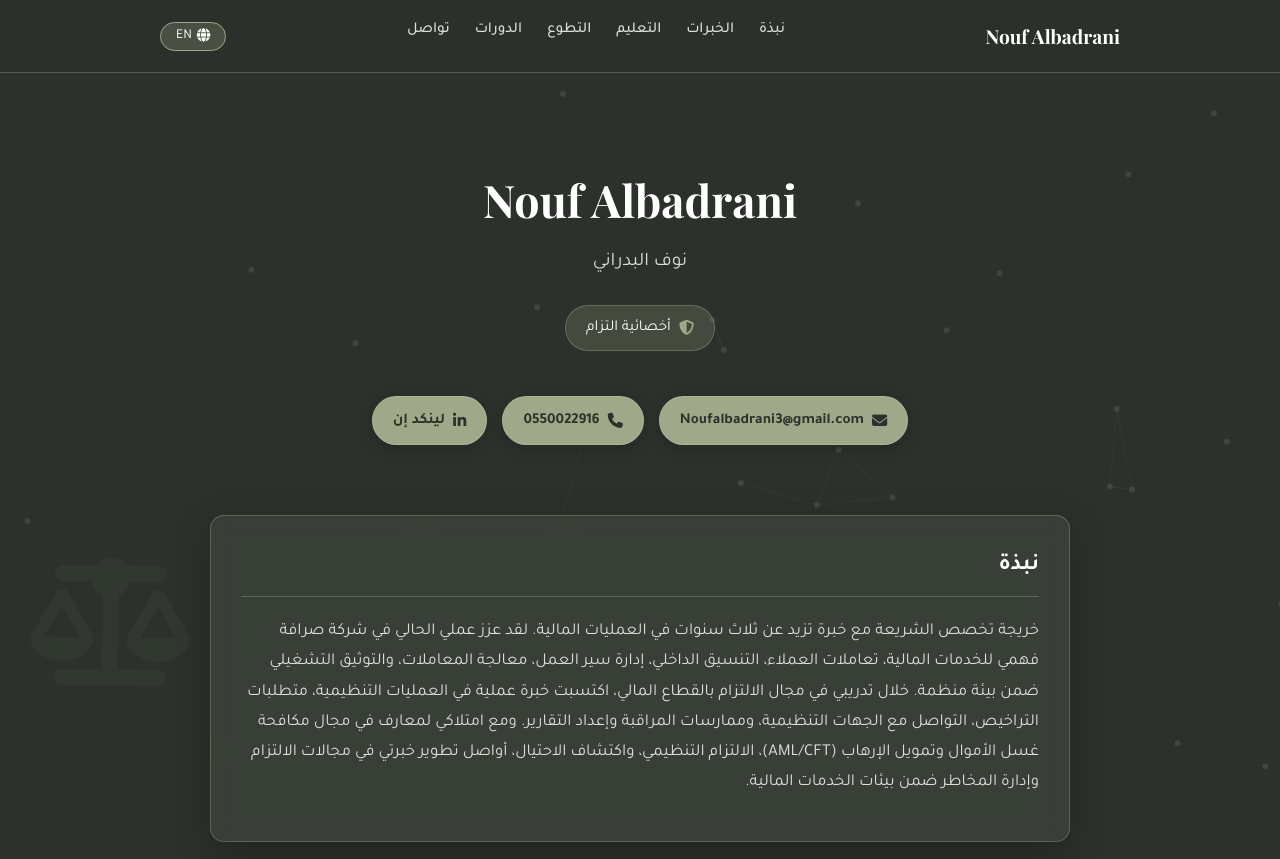
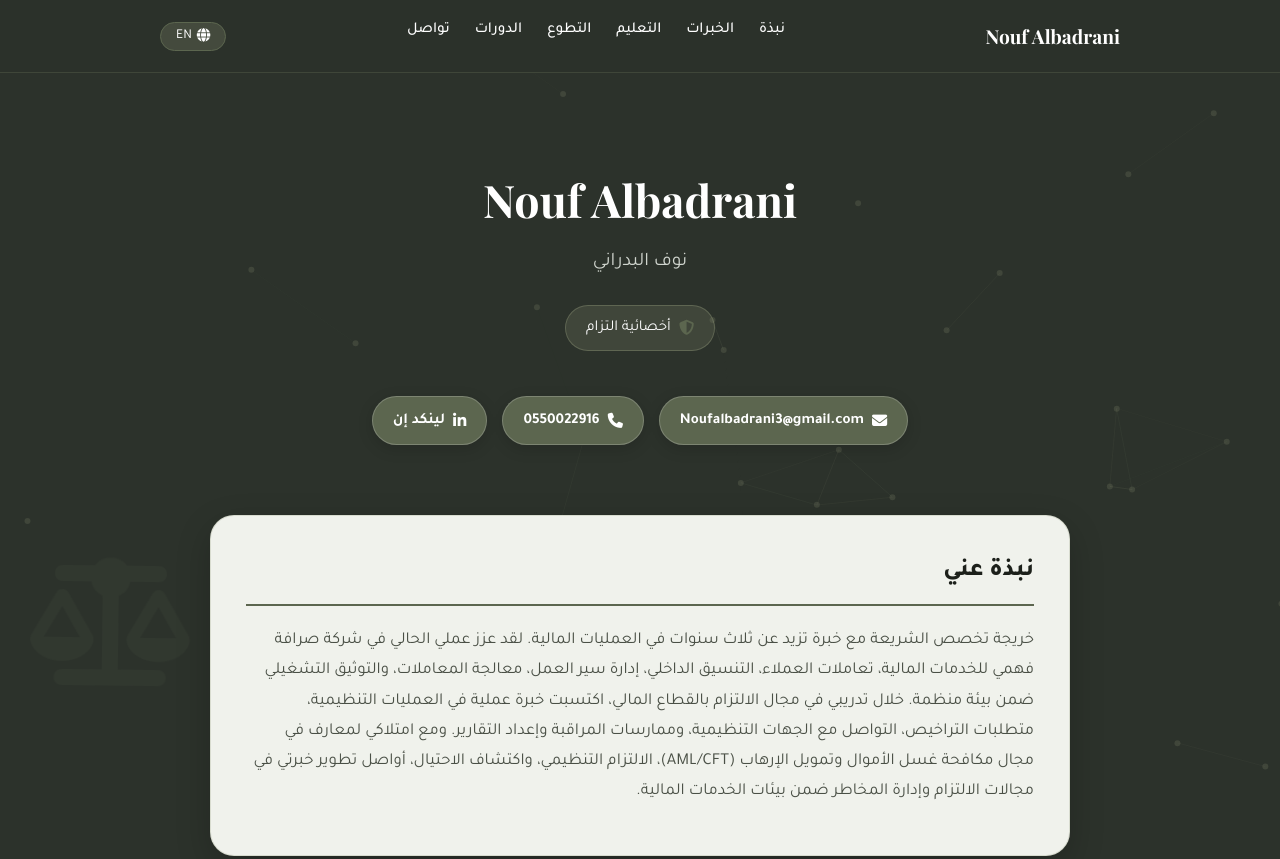
Before and after one commit to nalbadrani/Nouf-AlBadrani, a plain HTML site: page index.html in a window 1280 px wide. Shown: the top 859 px of the page. Drawn offline with nearby package versions, Linux system fonts and the light colour scheme.

Commit message:
Update index.html

```diff
--- a/index.html
+++ b/index.html
@@ -10,11 +10,11 @@
     <style>
         :root {
             --bg-color: #2c322b;
-            --card-bg: rgba(58, 65, 57, 0.9);
-            --card-border: rgba(163, 172, 141, 0.35);
-            --text-main: #ffffff;
-            --text-muted: #dcdfd8;
-            --accent-color: #9fa888;
+            --card-bg: #F0F2EC;
+            --card-border: rgba(143, 151, 121, 0.25);
+            --text-main: #1C201A;
+            --text-muted: #4a5046;
+            --accent-color: #5c664f;
         }
 
         * {
@@ -69,9 +69,19 @@
             width: 100%;
             background: rgba(44, 50, 43, 0.95);
             backdrop-filter: blur(10px);
-            border-bottom: 1px solid var(--card-border);
+            border-bottom: 1px solid rgba(143, 151, 121, 0.2);
             z-index: 1000;
             padding: 15px 0;
+        }
+
+        header .logo,
+        header .nav-links a,
+        header .lang-btn {
+            color: #ffffff !important;
+        }
+
+        header .nav-links a:hover {
+            color: #d0d5ce !important;
         }
 
         .nav-container {
@@ -86,7 +96,6 @@
         .logo {
             font-size: 1.2rem;
             font-weight: 700;
-            color: var(--text-main);
             font-family: 'Playfair Display', serif;
         }
 
@@ -98,19 +107,13 @@
         }
 
         .nav-links a {
-            color: var(--text-muted);
             text-decoration: none;
             font-size: 0.95rem;
             font-weight: 500;
         }
 
-        .nav-links a:hover {
-            color: var(--text-main);
-        }
-
         .lang-btn {
-            background: rgba(163, 172, 141, 0.25);
-            color: var(--text-main);
+            background: rgba(143, 151, 121, 0.25);
             border: 1px solid var(--accent-color);
             padding: 5px 15px;
             border-radius: 20px;
@@ -141,13 +144,13 @@
         .hero-title {
             font-size: 2.8rem;
             font-family: 'Playfair Display', serif;
-            color: var(--text-main);
+            color: #ffffff;
             margin-bottom: 5px;
         }
 
         .hero-subtitle-ar {
             font-size: 1.2rem;
-            color: var(--text-muted);
+            color: #d0d5ce;
             margin-bottom: 15px;
         }
 
@@ -155,11 +158,11 @@
             display: inline-flex;
             align-items: center;
             gap: 8px;
-            background: rgba(163, 172, 141, 0.2);
-            border: 1px solid var(--card-border);
+            background: rgba(143, 151, 121, 0.2);
+            border: 1px solid rgba(143, 151, 121, 0.4);
             padding: 8px 20px;
             border-radius: 30px;
-            color: var(--text-main);
+            color: #ffffff;
             font-size: 0.95rem;
             margin-bottom: 25px;
         }
@@ -179,7 +182,7 @@
 
         .hero-contact-btn {
             background: var(--accent-color);
-            color: #2c322b;
+            color: #ffffff;
             padding: 10px 20px;
             border-radius: 30px;
             text-decoration: none;
@@ -188,39 +191,37 @@
             display: inline-flex;
             align-items: center;
             gap: 8px;
-            box-shadow: 0 4px 15px rgba(0,0,0,0.2);
-            border: 1px solid rgba(255,255,255,0.15);
+            box-shadow: 0 4px 15px rgba(0,0,0,0.15);
+            border: 1px solid rgba(255,255,255,0.2);
         }
 
         .hero-contact-btn:hover {
-            background-color: #b0b99a;
+            background-color: #48523c;
             transform: translateY(-3px);
-            box-shadow: 0 6px 20px rgba(0,0,0,0.3);
+            box-shadow: 0 6px 20px rgba(0,0,0,0.25);
         }
 
         .content-card {
             background: var(--card-bg);
             border: 1px solid var(--card-border);
-            border-radius: 14px;
-            padding: 30px;
-            margin-bottom: 25px;
-            box-shadow: 0 10px 35px rgba(0,0,0,0.25);
-            backdrop-filter: blur(10px);
-            transition: transform 0.4s cubic-bezier(0.165, 0.84, 0.44, 1), box-shadow 0.4s cubic-bezier(0.165, 0.84, 0.44, 1), border-color 0.3s ease;
+            border-radius: 24px;
+            padding: 35px;
+            margin-bottom: 30px;
+            box-shadow: 0 12px 35px rgba(0,0,0,0.2);
+            transition: transform 0.4s cubic-bezier(0.165, 0.84, 0.44, 1), box-shadow 0.4s cubic-bezier(0.165, 0.84, 0.44, 1);
         }
 
         .content-card:hover {
-            transform: translateY(-6px);
-            box-shadow: 0 16px 40px rgba(0,0,0,0.35);
-            border-color: #b0b99a;
+            transform: translateY(-5px);
+            box-shadow: 0 16px 40px rgba(0,0,0,0.3);
         }
 
         .section-title {
-            font-size: 1.4rem;
+            font-size: 1.5rem;
             color: var(--text-main);
             margin-bottom: 20px;
-            font-weight: 700;
-            border-bottom: 1px solid var(--card-border);
+            font-weight: 800;
+            border-bottom: 2px solid #5c664f;
             padding-bottom: 10px;
         }
 
@@ -248,6 +249,7 @@
             color: var(--text-main);
             font-size: 1.15rem;
             margin-bottom: 5px;
+            font-weight: 700;
         }
 
         .cert-list {
@@ -267,7 +269,7 @@
         }
 
         .quote-box {
-            background: rgba(44, 50, 43, 0.4);
+            background: rgba(92, 102, 79, 0.08);
             border-right: 4px solid var(--accent-color);
             padding: 20px;
             border-radius: 0 8px 8px 0;
@@ -276,7 +278,7 @@
             color: var(--text-main);
         }
 
-        /* Education Card Layout matching user reference */
+        /* Education Card Layout */
         .edu-flex-container {
             display: flex;
             align-items: center;
@@ -298,7 +300,7 @@
         .edu-university {
             font-size: 1.05rem;
             color: var(--accent-color);
-            font-weight: 600;
+            font-weight: 700;
             margin-bottom: 12px;
         }
 
@@ -306,11 +308,11 @@
             display: inline-flex;
             align-items: center;
             gap: 6px;
-            background: rgba(159, 168, 136, 0.2);
+            background: rgba(92, 102, 79, 0.12);
             border: 1px solid var(--card-border);
             padding: 6px 16px;
             border-radius: 20px;
-            color: #d4dbc9;
+            color: var(--text-main);
             font-size: 0.95rem;
             font-weight: 600;
         }
@@ -318,24 +320,23 @@
         .edu-icon-box {
             width: 70px;
             height: 70px;
-            background: #2c322b;
-            border: 1px solid var(--card-border);
+            background: var(--accent-color);
             border-radius: 16px;
             display: flex;
             align-items: center;
             justify-content: center;
             font-size: 1.8rem;
-            color: var(--accent-color);
+            color: #ffffff;
             flex-shrink: 0;
-            box-shadow: 0 4px 15px rgba(0,0,0,0.2);
+            box-shadow: 0 4px 15px rgba(0,0,0,0.15);
         }
 
         footer {
             text-align: center;
             padding: 30px 0;
-            color: var(--text-muted);
+            color: #d0d5ce;
             font-size: 0.9rem;
-            border-top: 1px solid var(--card-border);
+            border-top: 1px solid rgba(143, 151, 121, 0.2);
             margin-top: 50px;
         }
 
@@ -427,7 +428,7 @@
         <!-- 1. About Section -->
         <section id="about">
             <div class="content-card">
-                <h2 class="section-title" data-ar="نبذة" data-en="About">نبذة</h2>
+                <h2 class="section-title" data-ar="نبذة عني" data-en="About Me">نبذة عني</h2>
                 <p data-ar="خريجة تخصص الشريعة مع خبرة تزيد عن ثلاث سنوات في العمليات المالية. لقد عزز عملي الحالي في شركة صرافة فهمي للخدمات المالية، تعاملات العملاء، التنسيق الداخلي، إدارة سير العمل، معالجة المعاملات، والتوثيق التشغيلي ضمن بيئة منظمة.
 
 خلال تدريبي في مجال الالتزام بالقطاع المالي، اكتسبت خبرة عملية في العمليات التنظيمية، متطلبات التراخيص، التواصل مع الجهات التنظيمية، وممارسات المراقبة وإعداد التقارير. ومع امتلاكي لمعارف في مجال مكافحة غسل الأموال وتمويل الإرهاب (AML/CFT)، الالتزام التنظيمي، واكتشاف الاحتيال، أواصل تطوير خبرتي في مجالات الالتزام وإدارة المخاطر ضمن بيئات الخدمات المالية."
@@ -464,7 +465,7 @@ During my compliance training in the financial sector, I gained practical exposu
             </div>
         </section>
 
-        <!-- 3. Education Section (Redesigned matching user image reference) -->
+        <!-- 3. Education Section -->
         <section id="education">
             <div class="content-card">
                 <h2 class="section-title" data-ar="التعليم" data-en="Education">التعليم</h2>
@@ -473,7 +474,7 @@ During my compliance training in the financial sector, I gained practical exposu
                         <div class="edu-degree" data-ar="بكالوريوس، الشريعة" data-en="Bachelor of Sharia">بكالوريوس، الشريعة</div>
                         <div class="edu-university" data-ar="جامعة الإمام محمد بن سعود الإسلامية" data-en="Imam Mohammad Ibn Saud Islamic University">جامعة الإمام محمد بن سعود الإسلامية</div>
                         <div class="edu-badge">
-                            <i class="fa-solid fa-graduation-cap"></i>
+                            <i class="fa-solid fa-graduation-cap" style="color: var(--accent-color);"></i>
                             <span data-ar="المعدل التراكمي: 4.66 / 5.00 (ممتاز مع مرتبة الشرف الثانية)" data-en="GPA: 4.66 / 5.00 (Excellent with Second-Class Honors)">المعدل التراكمي: 4.66 / 5.00 (ممتاز مع مرتبة الشرف الثانية)</span>
                         </div>
                     </div>
@@ -488,7 +489,7 @@ During my compliance training in the financial sector, I gained practical exposu
         <section id="volunteer">
             <div class="content-card">
                 <h2 class="section-title" data-ar="التطوع" data-en="Volunteering">التطوع</h2>
-                <p style="margin-bottom: 1rem; font-weight: 600; color: var(--accent-color);"
+                <p style="margin-bottom: 1rem; font-weight: 700; color: var(--text-main);"
                    data-ar="المساهمة بأكثر من 270+ ساعة تطوعية في 8 جهات مختلفة"
                    data-en="Volunteering Overview: Contributed over 270+ volunteer hours across 8 different organizations.">
                    المساهمة بأكثر من 270+ ساعة تطوعية في 8 جهات مختلفة
@@ -540,7 +541,7 @@ During my compliance training in the financial sector, I gained practical exposu
                      data-en="Let's Build Exceptional Results Together. Open to professional opportunities in Compliance & Operations">
                     "لتحقيق أعلى معايير الجودة والالتزام..أرحّب بكل فرصة مهنية وشراكة واعدة في مجالات الالتزام، وإدارة العمليات، لأضع خبرتي بين يديك لتحقيق التميز المؤسسي."
                 </div>
-                <div class="cta-group" style="justify-content: flex-start; gap: 15px; margin-top: 20px; flex-wrap: wrap;">
+                <div class="hero-contact-bar" style="justify-content: flex-start; margin-top: 20px;">
                     <a href="mailto:Noufalbadrani3@gmail.com" class="hero-contact-btn">
                         <i class="fa-solid fa-envelope"></i> Noufalbadrani3@gmail.com
                     </a>
```
